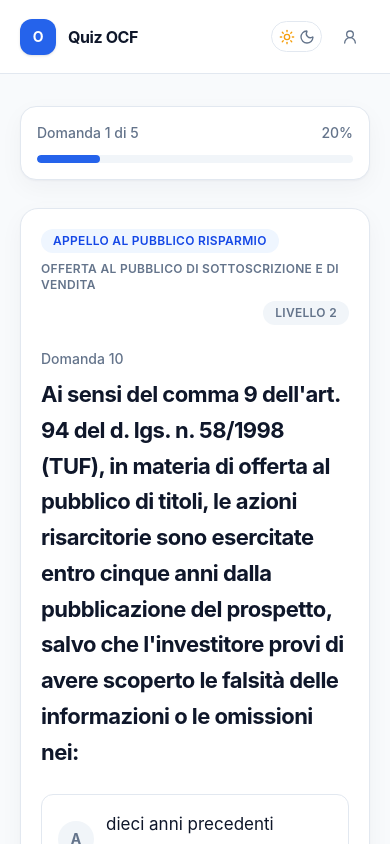
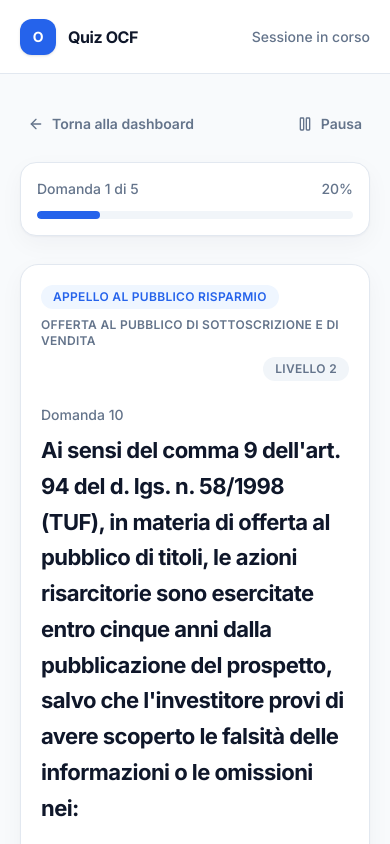
Before and after one commit to mattteobuc/OCF_app, a Next.js app: page /quiz in a window 390 px wide. Shown: the top 844 px of the page. Built offline with nearby package versions, Linux system fonts and the light colour scheme; no server answers.

Commit message:
feat: improve quiz navigation and adaptive theme

```diff
--- a/app/globals.css
+++ b/app/globals.css
@@ -1,5 +1,5 @@
+@import url("https://fonts.googleapis.com/css2?family=Inter:wght@400;500;600;700&display=swap");
 @import "tailwindcss";
-@import url("https://fonts.googleapis.com/css2?family=Inter:wght@400;500;600;700&display=swap");
 
 :root {
   --background: #f8fafc;
@@ -13,16 +13,20 @@
   --primary-soft: #eff6ff;
   --success: #22c55e;
   --success-soft: #f0fdf4;
+  --success-foreground: #166534;
   --error: #ef4444;
   --error-soft: #fef2f2;
+  --error-foreground: #991b1b;
   --warning: #f59e0b;
   --radius-card: 18px;
   --radius-control: 12px;
-  --shadow-card: 0 1px 2px rgb(15 23 42 / 0.04), 0 8px 24px rgb(15 23 42 / 0.04);
-  --shadow-hover: 0 12px 30px rgb(37 99 235 / 0.10);
+  --shadow-card:
+    0 1px 2px rgb(15 23 42 / 0.04), 0 8px 24px rgb(15 23 42 / 0.04);
+  --shadow-hover: 0 12px 30px rgb(37 99 235 / 0.1);
 }
 
-body:has(#theme-toggle:checked) {
+@media (prefers-color-scheme: dark) {
+  :root {
     --background: #0f172a;
     --surface: #172033;
     --surface-muted: #1e293b;
@@ -31,9 +35,12 @@ body:has(#theme-toggle:checked) {
     --border: #334155;
     --primary-soft: #172554;
     --success-soft: #052e16;
+    --success-foreground: #bbf7d0;
     --error-soft: #450a0a;
+    --error-foreground: #fecaca;
     --shadow-card: 0 1px 2px rgb(0 0 0 / 0.25), 0 8px 24px rgb(0 0 0 / 0.18);
     --shadow-hover: 0 12px 30px rgb(37 99 235 / 0.18);
+  }
 }
 
 * {
@@ -42,13 +49,16 @@ body:has(#theme-toggle:checked) {
 
 html {
   background: var(--background);
+  color-scheme: light dark;
 }
 
 body {
   background: var(--background);
   color: var(--foreground);
   font-family: "Inter", sans-serif;
-  transition: background-color 200ms ease, color 200ms ease;
+  transition:
+    background-color 200ms ease,
+    color 200ms ease;
 }
 
 button,
@@ -66,30 +76,3 @@ input {
   background: #bfdbfe;
   color: #172554;
 }
-
-.theme-toggle {
-  display: inline-flex;
-  align-items: center;
-  gap: 0.25rem;
-  border: 1px solid var(--border);
-  border-radius: 999px;
-  padding: 0.4rem;
-  color: var(--muted);
-  cursor: pointer;
-}
-
-.theme-toggle input {
-  position: absolute;
-  opacity: 0;
-  pointer-events: none;
-}
-
-.theme-toggle svg:last-of-type,
-.theme-toggle:has(input:checked) svg:first-of-type {
-  color: var(--muted);
-}
-
-.theme-toggle svg:first-of-type,
-.theme-toggle:has(input:checked) svg:last-of-type {
-  color: var(--warning);
-}
--- a/app/quiz/page.tsx
+++ b/app/quiz/page.tsx
@@ -6,8 +6,12 @@ export const dynamic = "force-dynamic";
 
 export default function QuizPage() {
   return (
-    <PageShell>
-      <QuizClient questions={getRandomQuestions(5)} />
+    <PageShell quizMode>
+      <QuizClient
+        questions={getRandomQuestions(5)}
+        exitHref="/dashboard"
+        exitLabel="Torna alla dashboard"
+      />
     </PageShell>
   );
 }
--- a/app/quiz/quiz-client.tsx
+++ b/app/quiz/quiz-client.tsx
@@ -1,29 +1,44 @@
 "use client";
-import { useMemo, useState } from "react";
+import { useState } from "react";
 import { useRouter } from "next/navigation";
+import { ArrowLeft, Pause, Play, X } from "lucide-react";
 import { QuestionCard } from "@/components/question-card";
 import { QuizProgress } from "@/components/quiz-progress";
+import { Button } from "@/components/ui/button";
+import { Card } from "@/components/ui/card";
 import type { Question } from "@/types/question";
 
-export function QuizClient({ questions }: { questions: Question[] }) {
+export function QuizClient({
+  questions,
+  exitHref,
+  exitLabel,
+}: {
+  questions: Question[];
+  exitHref: string;
+  exitLabel: string;
+}) {
   const router = useRouter();
   const [index, setIndex] = useState(0);
   const [answer, setAnswer] = useState<string>();
   const [confirmed, setConfirmed] = useState(false);
   const [correct, setCorrect] = useState(0);
   const [startedAt] = useState(() => Date.now());
+  const [pausedAt, setPausedAt] = useState<number>();
+  const [pausedDuration, setPausedDuration] = useState(0);
+  const [exitDialogOpen, setExitDialogOpen] = useState(false);
   const question = questions[index];
   const total = questions.length;
-  const results = useMemo(
-    () => ({
-      totalQuestions: total,
-      correctAnswers: correct,
-      wrongAnswers: total - correct,
-      score: total ? Math.round((correct / total) * 100) : 0,
-      durationSeconds: Math.round((Date.now() - startedAt) / 1000),
-    }),
-    [correct, startedAt, total],
-  );
+
+  function resume() {
+    if (pausedAt)
+      setPausedDuration((duration) => duration + Date.now() - pausedAt);
+    setPausedAt(undefined);
+  }
+
+  function exitQuiz() {
+    router.push(exitHref);
+  }
+
   function confirm() {
     setConfirmed(true);
     if (question.answers.find((item) => item.id === answer)?.correct)
@@ -31,7 +46,19 @@ export function QuizClient({ questions }: { questions: Question[] }) {
   }
   function next() {
     if (index + 1 >= total) {
-      sessionStorage.setItem("ocf-quiz-result", JSON.stringify(results));
+      const durationSeconds = Math.round(
+        (Date.now() - startedAt - pausedDuration) / 1000,
+      );
+      sessionStorage.setItem(
+        "ocf-quiz-result",
+        JSON.stringify({
+          totalQuestions: total,
+          correctAnswers: correct,
+          wrongAnswers: total - correct,
+          score: total ? Math.round((correct / total) * 100) : 0,
+          durationSeconds,
+        }),
+      );
       router.push("/result");
       return;
     }
@@ -39,9 +66,37 @@ export function QuizClient({ questions }: { questions: Question[] }) {
     setAnswer(undefined);
     setConfirmed(false);
   }
-  if (!question) return <p>Nessuna domanda disponibile.</p>;
+  if (!question)
+    return (
+      <Card className="mx-auto max-w-xl text-center">
+        <p className="font-semibold">
+          Nessuna domanda disponibile per questa selezione.
+        </p>
+        <Button className="mt-5" onClick={exitQuiz}>
+          Torna alla dashboard
+        </Button>
+      </Card>
+    );
   return (
-    <div>
+    <div className="mx-auto max-w-3xl">
+      <div className="mb-5 flex items-center justify-between gap-3">
+        <button
+          type="button"
+          onClick={() => setExitDialogOpen(true)}
+          className="inline-flex items-center gap-2 rounded-lg px-2 py-2 text-sm font-semibold text-[var(--muted)] transition hover:bg-[var(--surface-muted)] hover:text-[var(--foreground)]"
+        >
+          <ArrowLeft className="h-4 w-4" aria-hidden="true" />
+          {exitLabel}
+        </button>
+        <button
+          type="button"
+          onClick={() => setPausedAt(Date.now())}
+          className="inline-flex items-center gap-2 rounded-lg px-2 py-2 text-sm font-semibold text-[var(--muted)] transition hover:bg-[var(--surface-muted)] hover:text-[var(--foreground)]"
+        >
+          <Pause className="h-4 w-4" aria-hidden="true" />
+          Pausa
+        </button>
+      </div>
       <QuizProgress current={index + 1} total={total} />
       <div className="mt-7">
         <QuestionCard
@@ -53,6 +108,75 @@ export function QuizClient({ questions }: { questions: Question[] }) {
           onNext={next}
         />
       </div>
+      {pausedAt ? (
+        <div
+          className="fixed inset-0 z-20 flex items-center justify-center bg-slate-950/45 p-5 backdrop-blur-sm"
+          role="dialog"
+          aria-modal="true"
+          aria-labelledby="pause-title"
+        >
+          <Card className="w-full max-w-sm text-center">
+            <Pause
+              className="mx-auto h-8 w-8 text-[var(--primary)]"
+              aria-hidden="true"
+            />
+            <h2 id="pause-title" className="mt-4 text-xl font-bold">
+              Quiz in pausa
+            </h2>
+            <p className="mt-2 text-sm text-[var(--muted)]">
+              Il tempo non scorre finché non riprendi.
+            </p>
+            <Button className="mt-6 w-full" onClick={resume}>
+              <Play className="mr-2 inline h-4 w-4" aria-hidden="true" />
+              Riprendi il quiz
+            </Button>
+            <button
+              type="button"
+              onClick={() => setExitDialogOpen(true)}
+              className="mt-3 text-sm font-semibold text-[var(--muted)] hover:text-[var(--foreground)]"
+            >
+              Esci dal quiz
+            </button>
+          </Card>
+        </div>
+      ) : null}
+      {exitDialogOpen ? (
+        <div
+          className="fixed inset-0 z-30 flex items-center justify-center bg-slate-950/45 p-5 backdrop-blur-sm"
+          role="dialog"
+          aria-modal="true"
+          aria-labelledby="exit-title"
+        >
+          <Card className="w-full max-w-sm">
+            <div className="flex items-start justify-between gap-4">
+              <div>
+                <h2 id="exit-title" className="text-xl font-bold">
+                  Uscire dal quiz?
+                </h2>
+                <p className="mt-2 text-sm text-[var(--muted)]">
+                  I progressi di questa sessione non verranno salvati.
+                </p>
+              </div>
+              <X
+                className="h-5 w-5 shrink-0 text-[var(--muted)]"
+                aria-hidden="true"
+              />
+            </div>
+            <div className="mt-6 flex gap-3">
+              <button
+                type="button"
+                onClick={() => setExitDialogOpen(false)}
+                className="flex-1 rounded-[var(--radius-control)] border border-[var(--border)] px-4 py-3 text-sm font-semibold"
+              >
+                Continua
+              </button>
+              <Button className="flex-1" onClick={exitQuiz}>
+                Esci
+              </Button>
+            </div>
+          </Card>
+        </div>
+      ) : null}
     </div>
   );
 }
--- a/components/navbar.tsx
+++ b/components/navbar.tsx
@@ -1,10 +1,10 @@
 "use client";
+import { useEffect, useState } from "react";
 import Link from "next/link";
-import { useEffect, useState } from "react";
-import { Moon, Sun, UserRound } from "lucide-react";
+import { UserRound } from "lucide-react";
 import { supabase } from "@/lib/supabase";
 
-export function Navbar() {
+export function Navbar({ quizMode = false }: { quizMode?: boolean }) {
   const [email, setEmail] = useState<string>();
 
   useEffect(() => {
@@ -23,22 +23,51 @@ export function Navbar() {
   return (
     <header className="sticky top-0 z-10 border-b border-[var(--border)] bg-[color:var(--surface)]/90 backdrop-blur">
       <nav className="mx-auto flex h-[73px] max-w-5xl items-center justify-between px-5 sm:px-8">
-        <Link href="/dashboard" className="flex items-center gap-3 font-bold tracking-tight text-[var(--foreground)]">
-          <span className="flex h-9 w-9 items-center justify-center rounded-xl bg-[var(--primary)] text-sm text-white shadow-sm">O</span>
-          <span>Quiz OCF</span>
-        </Link>
-        <div className="flex items-center gap-2">
-          <label className="theme-toggle" title="Cambia tema">
-            <input id="theme-toggle" type="checkbox" aria-label="Attiva tema scuro" />
-            <Sun className="h-4 w-4" aria-hidden="true" />
-            <Moon className="h-4 w-4" aria-hidden="true" />
-          </label>
-          <Link href="/profile" title={email ?? "Profilo"} className="flex items-center gap-2 rounded-xl px-3 py-2 text-sm font-semibold text-[var(--muted)] transition hover:bg-[var(--surface-muted)] hover:text-[var(--foreground)]">
-            <UserRound className="h-4 w-4" aria-hidden="true" />
-            <span className="hidden max-w-[180px] truncate sm:inline">{email ?? "Profilo"}</span>
+        {quizMode ? (
+          <div className="flex items-center gap-3 font-bold tracking-tight text-[var(--foreground)]">
+            <span className="flex h-9 w-9 items-center justify-center rounded-xl bg-[var(--primary)] text-sm text-white shadow-sm">
+              O
+            </span>
+            <span>Quiz OCF</span>
+          </div>
+        ) : (
+          <Link
+            href="/dashboard"
+            className="flex items-center gap-3 font-bold tracking-tight text-[var(--foreground)]"
+          >
+            <span className="flex h-9 w-9 items-center justify-center rounded-xl bg-[var(--primary)] text-sm text-white shadow-sm">
+              O
+            </span>
+            <span>Quiz OCF</span>
           </Link>
-          {email ? <button type="button" onClick={logout} className="rounded-xl px-2 py-2 text-sm font-semibold text-[var(--muted)] transition hover:bg-[var(--surface-muted)] hover:text-[var(--foreground)]">Esci</button> : null}
-        </div>
+        )}
+        {!quizMode ? (
+          <div className="flex items-center gap-2">
+            <Link
+              href="/profile"
+              title={email ?? "Profilo"}
+              className="flex items-center gap-2 rounded-xl px-3 py-2 text-sm font-semibold text-[var(--muted)] transition hover:bg-[var(--surface-muted)] hover:text-[var(--foreground)]"
+            >
+              <UserRound className="h-4 w-4" aria-hidden="true" />
+              <span className="hidden max-w-[180px] truncate sm:inline">
+                {email ?? "Profilo"}
+              </span>
+            </Link>
+            {email ? (
+              <button
+                type="button"
+                onClick={logout}
+                className="rounded-xl px-2 py-2 text-sm font-semibold text-[var(--muted)] transition hover:bg-[var(--surface-muted)] hover:text-[var(--foreground)]"
+              >
+                Esci
+              </button>
+            ) : null}
+          </div>
+        ) : (
+          <span className="text-sm font-medium text-[var(--muted)]">
+            Sessione in corso
+          </span>
+        )}
       </nav>
     </header>
   );
--- a/components/page-shell.tsx
+++ b/components/page-shell.tsx
@@ -1,9 +1,15 @@
 import type { ReactNode } from "react";
 import { Navbar } from "@/components/navbar";
-export function PageShell({ children }: { children: ReactNode }) {
+export function PageShell({
+  children,
+  quizMode = false,
+}: {
+  children: ReactNode;
+  quizMode?: boolean;
+}) {
   return (
     <>
-      <Navbar />
+      <Navbar quizMode={quizMode} />
       <main className="mx-auto min-h-[calc(100vh-73px)] max-w-5xl px-5 py-8 sm:px-8 sm:py-10">
         {children}
       </main>
--- a/components/question-card.tsx
+++ b/components/question-card.tsx
@@ -25,14 +25,22 @@ export function QuestionCard({
   return (
     <Card className="mx-auto max-w-3xl p-5 sm:p-8">
       <article className="space-y-6">
-        <div className="flex flex-wrap items-center gap-2 text-xs font-semibold uppercase tracking-wide text-[var(--muted)]">
-          <span className="rounded-full bg-[var(--primary-soft)] px-3 py-1 text-blue-700">{question.topic}</span>
+        <div className="flex flex-wrap items-center gap-2 text-xs font-semibold tracking-wide text-[var(--muted)] uppercase">
+          <span className="rounded-full bg-[var(--primary-soft)] px-3 py-1 text-[var(--primary)]">
+            {question.topic}
+          </span>
           <span>{question.subtopic}</span>
-          <span className="ml-auto rounded-full bg-[var(--surface-muted)] px-3 py-1">Livello {question.difficulty}</span>
+          <span className="ml-auto rounded-full bg-[var(--surface-muted)] px-3 py-1">
+            Livello {question.difficulty}
+          </span>
         </div>
         <div>
-          <p className="mb-2 text-sm font-medium text-[var(--muted)]">Domanda {question.id}</p>
-          <h1 className="text-[22px] leading-relaxed font-bold tracking-tight sm:text-2xl">{question.question}</h1>
+          <p className="mb-2 text-sm font-medium text-[var(--muted)]">
+            Domanda {question.id}
+          </p>
+          <h1 className="text-[22px] leading-relaxed font-bold tracking-tight sm:text-2xl">
+            {question.question}
+          </h1>
         </div>
         <div className="space-y-3">
           {question.answers.map((answer) => (
@@ -40,7 +48,15 @@ export function QuestionCard({
               key={answer.id}
               answer={answer}
               selected={answer.id === selectedAnswer}
-            result={confirmed ? (answer.correct ? "correct" : answer.id === selectedAnswer ? "incorrect" : undefined) : undefined}
+              result={
+                confirmed
+                  ? answer.correct
+                    ? "correct"
+                    : answer.id === selectedAnswer
+                      ? "incorrect"
+                      : undefined
+                  : undefined
+              }
               disabled={confirmed}
               onClick={() => onSelect(answer.id)}
             />
@@ -48,7 +64,7 @@ export function QuestionCard({
         </div>
         {confirmed ? (
           <div
-          className={`rounded-[var(--radius-control)] border p-4 ${selected?.correct ? "border-green-200 bg-[var(--success-soft)] text-green-900" : "border-red-200 bg-[var(--error-soft)] text-red-900"}`}
+            className={`rounded-[var(--radius-control)] border p-4 ${selected?.correct ? "border-green-500 bg-[var(--success-soft)] text-[var(--success-foreground)]" : "border-red-500 bg-[var(--error-soft)] text-[var(--error-foreground)]"}`}
           >
             <p className="font-bold">
               {selected?.correct
@@ -61,19 +77,29 @@ export function QuestionCard({
           <div className="space-y-3 rounded-[var(--radius-control)] border border-[var(--border)] bg-[var(--surface-muted)] p-4">
             {question.explanation ? (
               <div className="flex gap-3">
-              <Lightbulb className="mt-0.5 h-5 w-5 shrink-0 text-[var(--warning)]" aria-hidden="true" />
+                <Lightbulb
+                  className="mt-0.5 h-5 w-5 shrink-0 text-[var(--warning)]"
+                  aria-hidden="true"
+                />
                 <div>
                   <p className="text-sm font-bold">Spiegazione</p>
-                <p className="mt-1 text-sm leading-relaxed text-[var(--muted)]">{question.explanation}</p>
+                  <p className="mt-1 text-sm leading-relaxed text-[var(--muted)]">
+                    {question.explanation}
+                  </p>
                 </div>
               </div>
             ) : null}
             {question.reference ? (
               <div className="flex gap-3 border-t border-[var(--border)] pt-3">
-              <BookOpenText className="mt-0.5 h-5 w-5 shrink-0 text-[var(--primary)]" aria-hidden="true" />
+                <BookOpenText
+                  className="mt-0.5 h-5 w-5 shrink-0 text-[var(--primary)]"
+                  aria-hidden="true"
+                />
                 <div>
                   <p className="text-sm font-bold">Riferimento normativo</p>
-                <p className="mt-1 text-sm leading-relaxed text-[var(--muted)]">{question.reference}</p>
+                  <p className="mt-1 text-sm leading-relaxed text-[var(--muted)]">
+                    {question.reference}
+                  </p>
                 </div>
               </div>
             ) : null}
```
Also changed, not shown: app/dashboard/page.tsx (+34 -11 lines), app/profile/page.tsx (+29 -9 lines), app/quiz/topic/[topic]/page.tsx (+6 -2 lines), components/answer-button.tsx (+19 -9 lines). Lines whose indentation alone changed are shown as unchanged.
